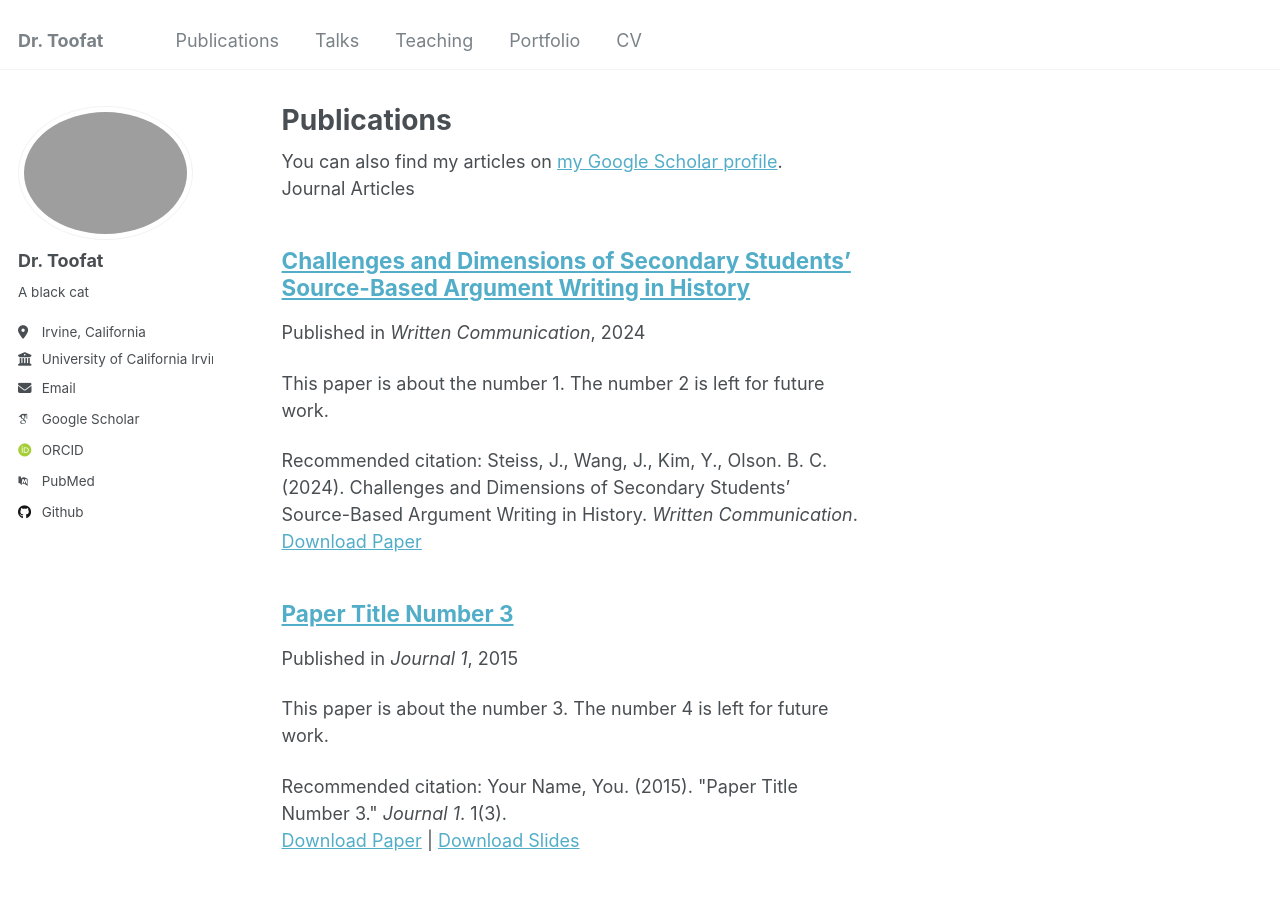
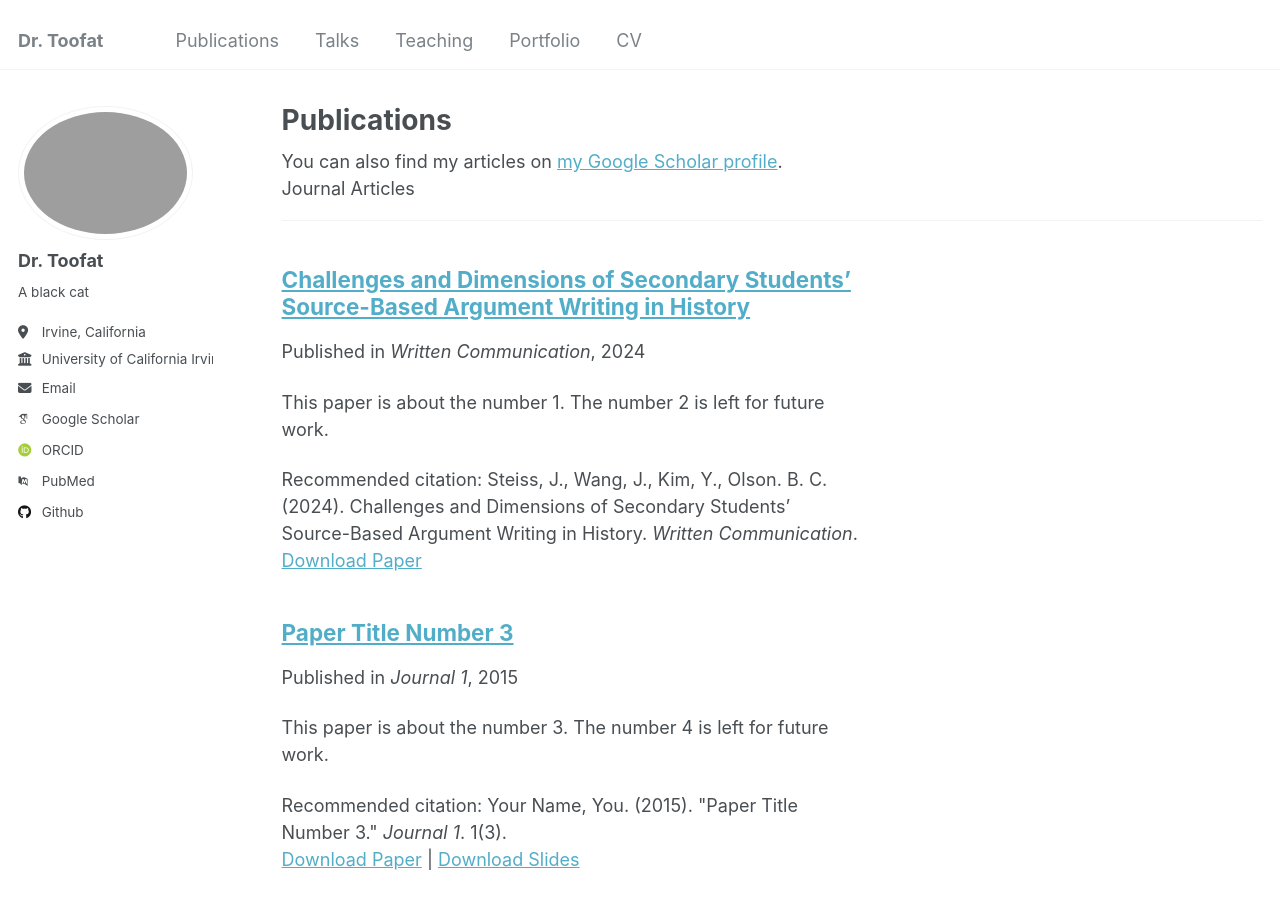
Before and after one commit to AltriaCarrie/altriacarrie.github.io, a Jekyll site: the page built from _pages/publications.html, in a window 1280 px wide and 900 px high. Built offline with Jekyll 4.4.1, drawn with Linux system fonts in a browser that asks for light colours; some web fonts are replaced.

Commit message:
Update publications.html

```diff
--- a/_pages/publications.html
+++ b/_pages/publications.html
@@ -20,7 +20,7 @@ author_profile: true
         {% continue %}
       {% endif %}
       {% unless title_shown %}
-        {{ category[1].title }}
+        </h2>{{ category[1].title }}</h2><hr />
         {% assign title_shown = true %}
       {% endunless %}
       {% include archive-single.html %}
```
